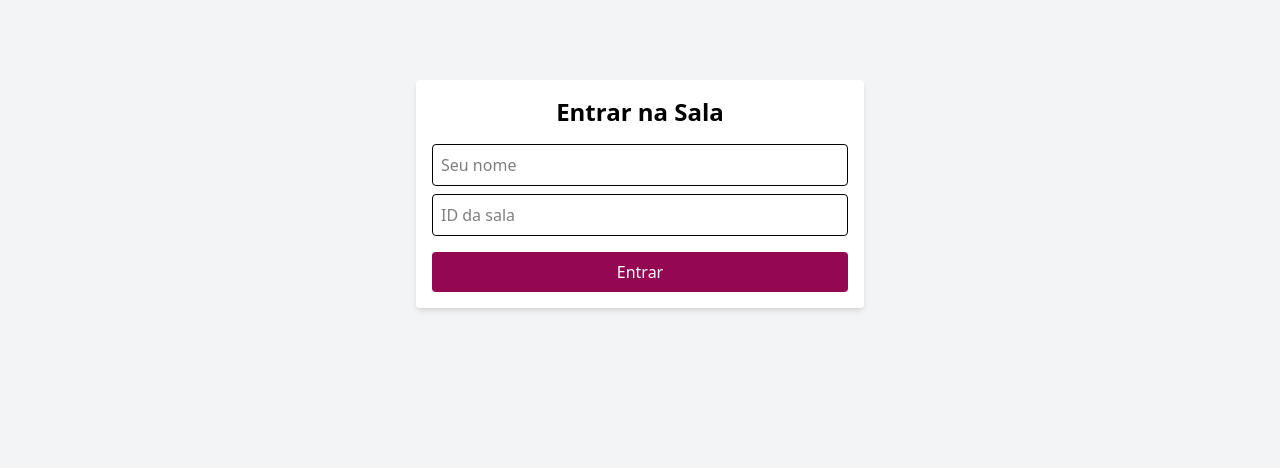
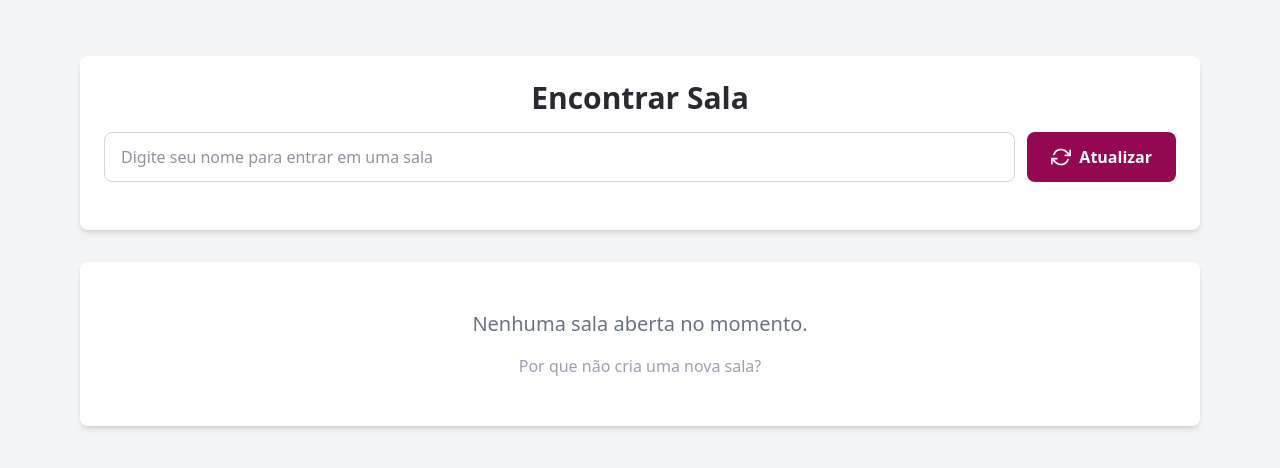
Before and after one commit to Lucas-Tales1/jokenpo, a React (Vite) app in the folder web-client/: page /entrar in a window 1280 px wide. Shown: the top 468 px of the page. Built offline with nearby package versions, Linux system fonts and the light colour scheme.

Commit message:
feat: refatorar pagina de entrar sala para ser uma listagem das salas atuais

```diff
--- a/web-client/src/pages/EntrarSala.tsx
+++ b/web-client/src/pages/EntrarSala.tsx
@@ -1,42 +1,140 @@
-import React, { useState } from "react";
+import React, { useState, useEffect } from "react";
 import { useNavigate } from "react-router-dom";
-import { entrarSala } from "../services/soapService";
+import { entrarSala, listarSalasAbertas } from "../services/soapService";
+import { FiRefreshCw } from "react-icons/fi";
+
+interface Sala {
+  id: number;
+  jogador1: string;
+  status: string;
+}
 
 const EntrarSala: React.FC = () => {
   const [jogador, setJogador] = useState("");
-  const [idSala, setIdSala] = useState<number | null>(null);
+  const [salas, setSalas] = useState<Sala[]>([]);
+  const [loading, setLoading] = useState(true);
   const navigate = useNavigate();
 
-  const handleEntrar = async () => {
-    if (!jogador.trim() || !idSala) return alert("Preencha todos os campos!");
+  const carregarSalas = async () => {
+    setLoading(true);
+    try {
+      const salasAbertas = await listarSalasAbertas();
+      setSalas(salasAbertas);
+    } catch (error) {
+      console.error("Erro ao carregar salas:", error);
+    } finally {
+      setLoading(false);
+    }
+  };
+
+  useEffect(() => {
+    carregarSalas();
+  }, []);
+
+  const handleEntrarSala = async (idSala: number) => {
+    if (!jogador.trim()) {
+      alert("Por favor, digite seu nome!");
+      return;
+    }
+
+    try {
       const sucesso = await entrarSala(idSala, jogador);
-    if (sucesso) navigate(`/sala/${idSala}`, { state: { jogador } });
-    else alert("Não foi possível entrar na sala!");
+      if (sucesso) {
+        navigate(`/sala/${idSala}`, { state: { jogador } });
+      } else {
+        alert("Não foi possível entrar na sala. A sala pode estar cheia ou não existe!");
+        carregarSalas();
+      }
+    } catch (error) {
+      console.error("Erro ao entrar na sala:", error);
+      alert("Erro ao conectar. Tente novamente!");
+    }
   };
 
   return (
-    <div className="p-4 max-w-md mx-auto mt-20 bg-white rounded shadow-md">
-      <h1 className="text-2xl font-bold mb-4 text-center">Entrar na Sala</h1>
+    <div className="p-4 max-w-6xl mx-auto mt-10">
+      {/* Seção de nome do jogador */}
+      <div className="bg-white rounded-lg shadow-md p-6 mb-8">
+        <h1 className="text-3xl font-bold text-[#292931] mb-4 text-center">Encontrar Sala</h1>
+
+        <div className="flex gap-3 mb-6">
           <input
             type="text"
-        placeholder="Seu nome"
+            placeholder="Digite seu nome para entrar em uma sala"
             value={jogador}
             onChange={(e) => setJogador(e.target.value)}
-        className="border p-2 w-full mb-2 rounded"
-      />
-      <input
-        type="number"
-        placeholder="ID da sala"
-        value={idSala || ""}
-        onChange={(e) => setIdSala(Number(e.target.value))}
-        className="border p-2 w-full mb-4 rounded"
+            onKeyPress={(e) => e.key === "Enter" && carregarSalas()}
+            className="flex-1 px-4 py-3 border border-gray-300 rounded-lg focus:outline-none focus:ring-2 focus:ring-[#940852] text-gray-800"
           />
           <button
-        onClick={handleEntrar}
-        className="bg-[#940852] text-white w-full py-2 rounded hover:bg-[#6e063d]"
+            onClick={carregarSalas}
+            disabled={loading}
+            className="bg-[#940852] text-white px-6 py-3 rounded-lg hover:bg-[#6e063d] disabled:bg-gray-400 font-semibold flex items-center gap-2 transition-colors"
           >
-        Entrar
+            <FiRefreshCw size={20} />
+            Atualizar
           </button>
+        </div>
+      </div>
+
+      {/* Grid de salas */}
+      {loading ? (
+        <div className="flex justify-center items-center h-64">
+          <p className="text-gray-500 text-lg">Carregando salas abertas...</p>
+        </div>
+      ) : salas.length === 0 ? (
+        <div className="bg-white rounded-lg shadow-md p-12 text-center">
+          <p className="text-gray-500 text-xl mb-4">Nenhuma sala aberta no momento.</p>
+          <p className="text-gray-400">Por que não cria uma nova sala?</p>
+        </div>
+      ) : (
+        <div className="grid grid-cols-1 md:grid-cols-2 lg:grid-cols-3 gap-6">
+          {salas.map((sala) => (
+            <div
+              key={sala.id}
+              className="bg-white rounded-lg shadow-md overflow-hidden hover:shadow-lg transition-shadow"
+            >
+              <div className="bg-linear-to-r from-[#940852] to-[#6e063d] p-6 text-white">
+                <div className="flex items-center justify-between mb-4">
+                  <h2 className="text-2xl font-bold">Sala #{sala.id}</h2>
+                  <span className="bg-green-500 text-white text-xs font-semibold px-3 py-1 rounded-full">
+                    {sala.status}
+                  </span>
+                </div>
+
+                <div className="space-y-3">
+                  <div>
+                    <p className="text-sm opacity-75">Jogador 1</p>
+                    <p className="text-lg font-semibold">{sala.jogador1}</p>
+                  </div>
+                  <div>
+                    <p className="text-sm opacity-75">Aguardando</p>
+                    <p className="text-lg font-semibold">Segundo jogador</p>
+                  </div>
+                </div>
+              </div>
+
+              <div className="p-6">
+                {jogador ? (
+                  <button
+                    onClick={() => handleEntrarSala(sala.id)}
+                    className="w-full bg-[#940852] text-white py-3 rounded-lg hover:bg-[#6e063d] font-semibold transition-colors"
+                  >
+                    Entrar como {jogador}
+                  </button>
+                ) : (
+                  <button
+                    disabled
+                    className="w-full bg-gray-300 text-gray-500 py-3 rounded-lg font-semibold cursor-not-allowed"
+                  >
+                    Digite seu nome acima
+                  </button>
+                )}
+              </div>
+            </div>
+          ))}
+        </div>
+      )}
     </div>
   );
 };
```
Lines whose indentation alone changed are shown as unchanged.
